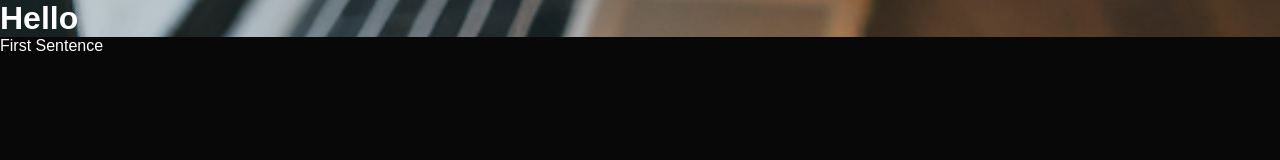
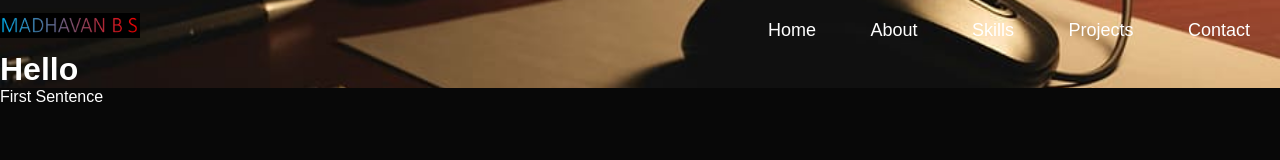
Before and after one commit to MadhavanBS/PortFolioWebsite, a plain HTML site: page index.html in a window 1280 px wide. Drawn offline with Linux system fonts and the light colour scheme.

Commit message:
multiple changes

```diff
--- a/index.html
+++ b/index.html
@@ -9,7 +9,19 @@
 </head>
 <body>
     <div id="header">
-        <h1> Hello </h1>
+        <div class="container">
+            <nav>
+                <img src="images/mylogo.png" class="logo">
+                <ul>
+                    <li><a href="#">Home</a></li>
+                    <li><a href="#">About</a></li>
+                    <li><a href="#">Skills</a></li>
+                    <li><a href="#">Projects</a></li>
+                    <li><a href="#">Contact</a></li>
+                </ul>
+            </nav>
+        </div>
+    <h1> Hello </h1>
     </div>
     <p>First Sentence</p>
 </body>
--- a/style.css
+++ b/style.css
@@ -13,7 +13,37 @@ body {
 #header{
 	width: 100%;
 	height: 100%vh;
-	background-image: url(images/nightwooden2.png);
+	background-image: url(images/nightwooden2.jpg);
 	background-size: cover;
 	background-position: center;
 }
+
+#container{
+	padding: 10px 10%;
+}
+
+nav{
+	display: flex;
+	align-items: center;
+	justify-content: space-between;
+	flex-wrap: wrap
+
+}
+
+.logo{
+	width: 140px;
+}
+
+nav ul li
+{
+	display: inline-block;
+	list-style: none;
+	margin: 20px 30px 10px 20px;
+}
+
+nav ul li a
+{
+	color: #ffffff;
+	text-decoration: none;
+	font-size: 18px;
+}
```
Also changed, not shown: app.html (deleted, +0 -24 lines), images/nightwooden2.jpg (renamed from images/work-desk-office-mouse.jpg), images/nightwooden2.png (deleted).
